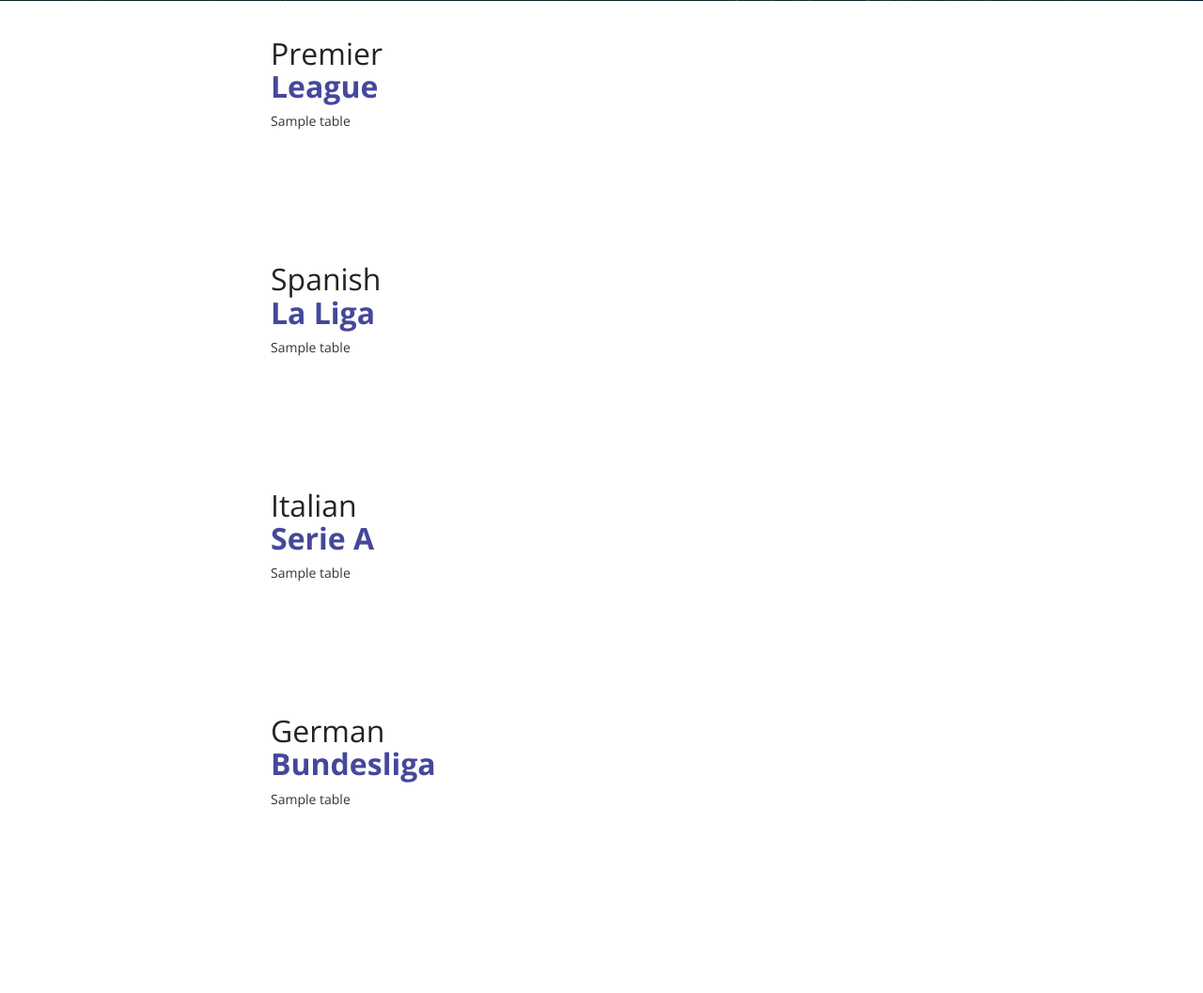
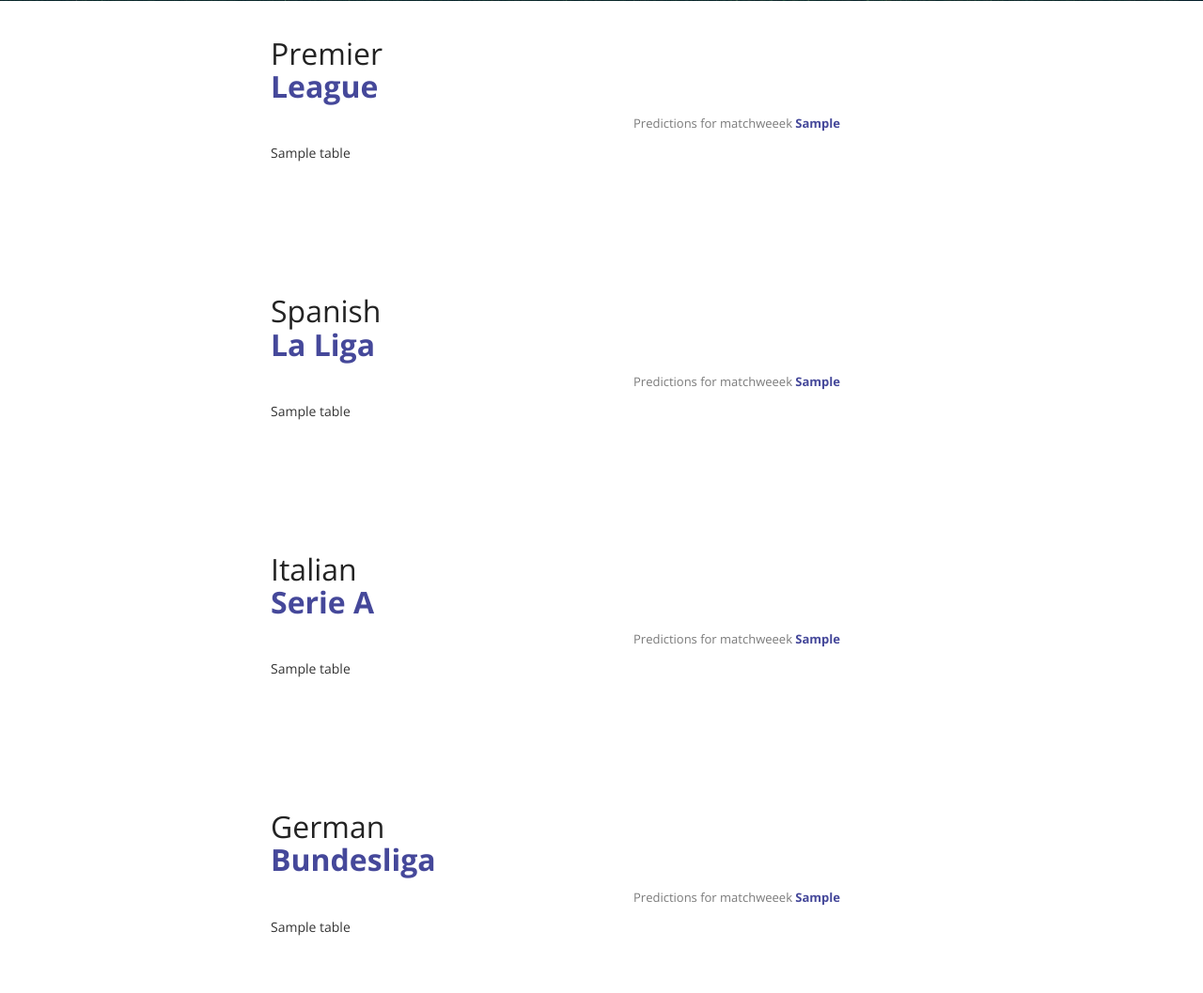
Before and after one commit to 6076paras/pitchProphet, a Flask app: template web/templates/index.html in a window 1280 px wide; the page is wider, and only the part inside the window is pictured. Shown: the part 846-1903 px from the top of that part at 94% size. Before the commit the page ends 1706 px from the top of that part, so only its background shows below. Run offline with Flask 3, Linux system fonts and the light colour scheme; the template is opened without the code that fills it: most values are stand-ins (such as "Sample title", 1, 10 or a date in 2020); some libraries are stand-ins or nearby versions.

Commit message:
add table matchweek description

```diff
--- a/web/static/css/templatemo-style.css
+++ b/web/static/css/templatemo-style.css
@@ -56,13 +56,15 @@ p {
   color: #45489a;
 }
 
-.section-heading p {
-  display: inline-block;
+.section-heading .description {
+  text-align: center;
+}
+
+.section-heading .description p {
   font-size: 15px;
   line-height: 26px;
   color: #343434;
-  position: absolute;
-  top: 12.5px;
+  margin: 0;
 }
 
 .white-button a {
--- a/web/templates/index.html
+++ b/web/templates/index.html
@@ -144,6 +144,7 @@
       <section id="Premier-League" class="content-section">
         <div class="section-heading">
           <h1>Premier<br /><em>League</em></h1>
+          <p class="description">Predictions for matchweeek <em>{{league_data["Premier-League"]["match_week"]}}</em></p>
           <div id="predictionTable bg-primary">
             {{ league_data["Premier-League"]["table"] | safe }}
           </div>
@@ -152,6 +153,7 @@
       <section id="La-Liga" class="content-section">
         <div class="section-heading">
           <h1>Spanish<br /><em>La Liga</em></h1>
+          <p class="description">Predictions for matchweeek <em>{{league_data["La-Liga"]["match_week"]}}</em></p>
           <div id="predictionTable bg-primary">
             {{ league_data["La-Liga"]["table"] | safe }}
           </div>
@@ -160,6 +162,7 @@
       <section id="Serie-A" class="content-section">
         <div class="section-heading">
           <h1>Italian<br /><em>Serie A</em></h1>
+          <p class="description">Predictions for matchweeek <em>{{league_data["Serie-A"]["match_week"]}}</em></p>
           <div id="predictionTable bg-primary">
             {{ league_data["Serie-A"]["table"] | safe }}
           </div>
@@ -168,6 +171,7 @@
       <section id="Bundesliga" class="content-section">
         <div class="section-heading">
           <h1>German<br /><em>Bundesliga</em></h1>
+          <p class="description">Predictions for matchweeek <em>{{league_data["Bundesliga"]["match_week"]}}</em></p>
           <div id="predictionTable bg-primary">
             {{ league_data["Bundesliga"]["table"] | safe }}
           </div>
```
